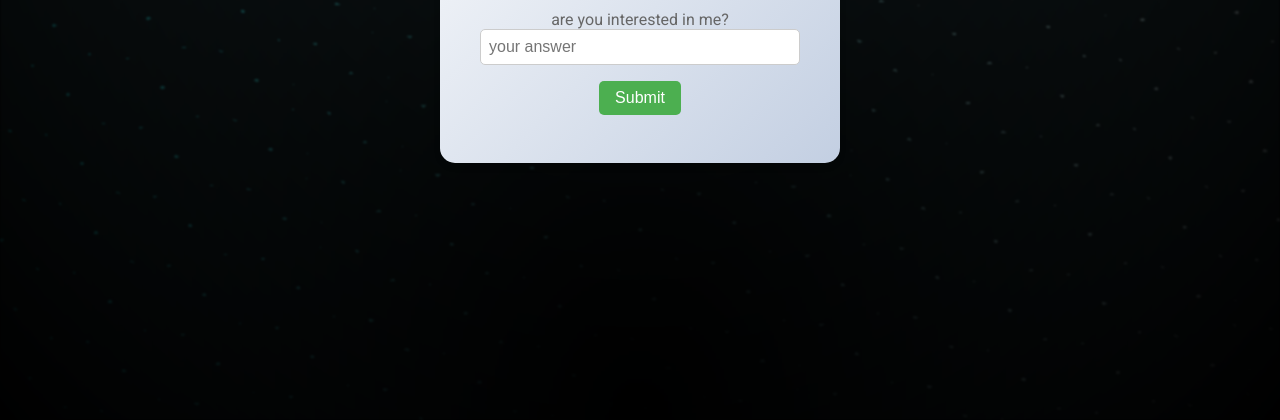
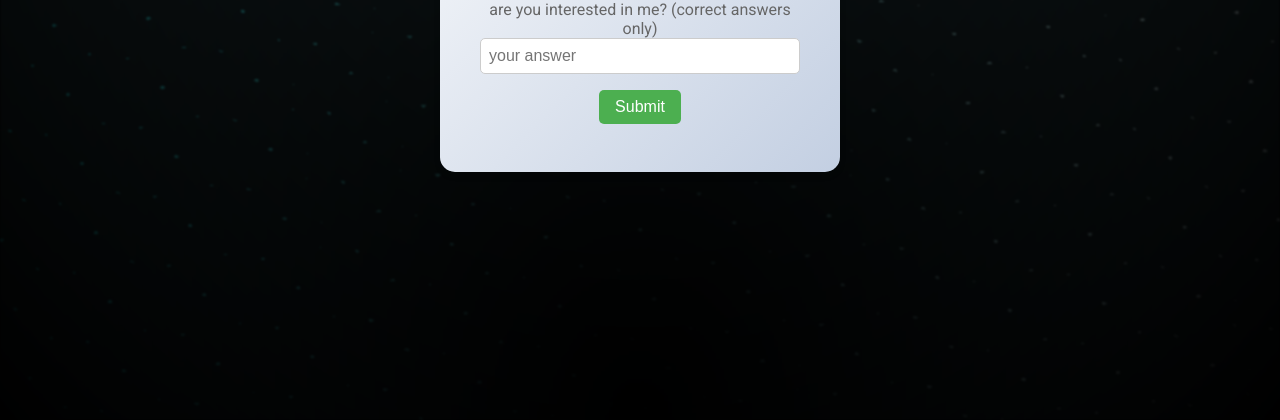
Before and after one commit to evanxliu1/sian, a plain HTML site: page index.html in a window 1280 px wide. Shown: the part 380-800 px from the top of the page. Drawn offline with Linux system fonts and the light colour scheme.

Commit message:
Update index.html

```diff
--- a/index.html
+++ b/index.html
@@ -115,7 +115,7 @@
   <div class="container">
     <h1>hey sian, i'm really interested in you :)</h1>
     <form id="questionForm">
-      <p>are you interested in me?</p>
+      <p>are you interested in me? (correct answers only)</p>
       <input type="text" id="answer" placeholder="your answer">
       <br>
       <button type="submit">Submit</button>
```
